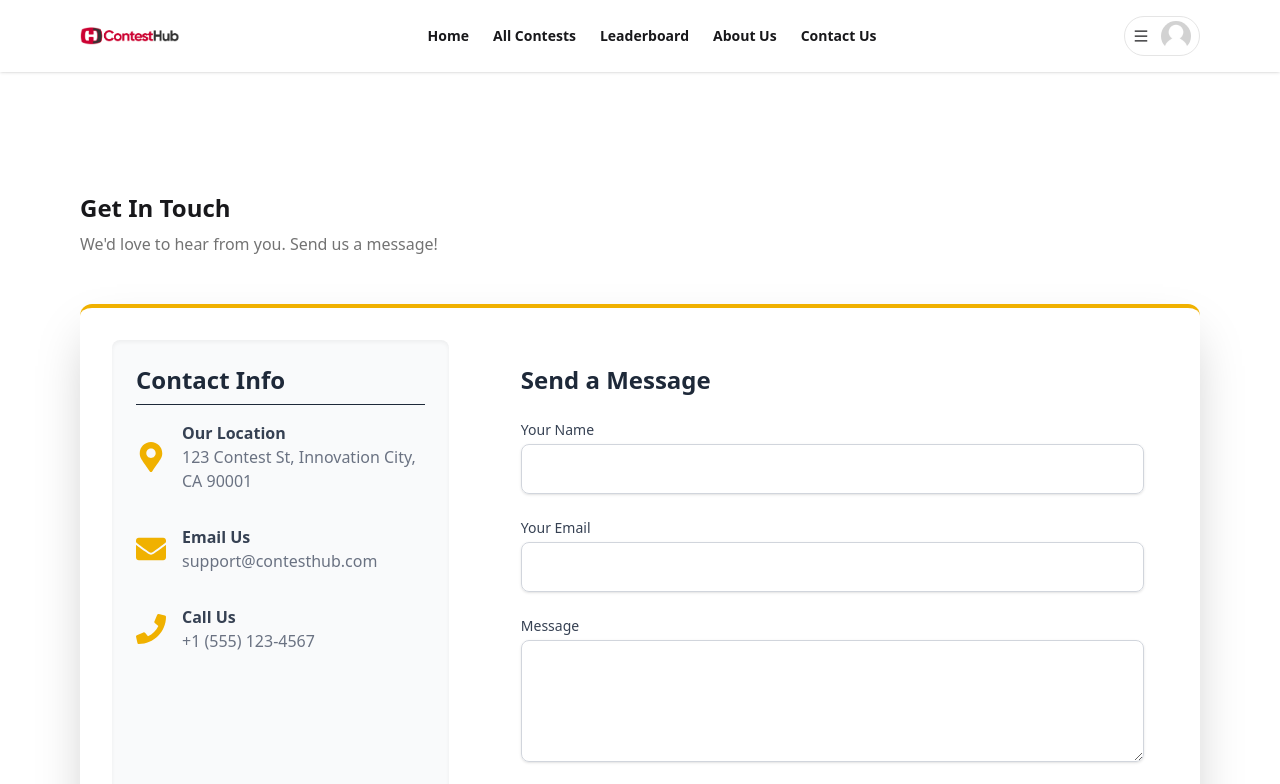
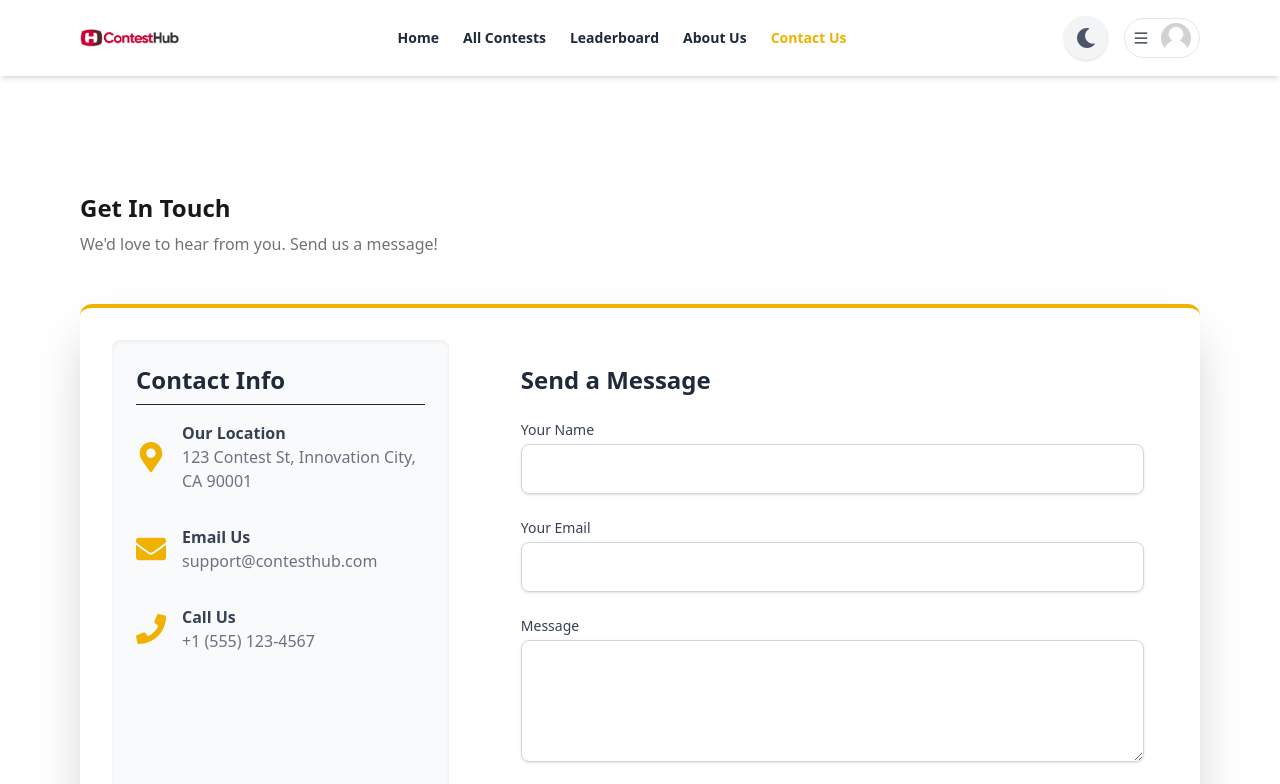
Before and after one commit to himel2535/contestHub-frontend, a React (Vite) app: page /contactUs in a window 1280 px wide. Shown: the top 784 px of the page. Built offline with nearby package versions, Linux system fonts and the light colour scheme; no server answers.

Commit message:
add dark and light mode toggle

```diff
--- a/package.json
+++ b/package.json
@@ -19,12 +19,14 @@
     "date-fns": "^4.1.0",
     "dotenv": "^17.2.3",
     "firebase": "^12.6.0",
+    "next-themes": "^0.4.6",
     "react": "^19.2.0",
     "react-dom": "^19.2.0",
     "react-hook-form": "^7.68.0",
     "react-hot-toast": "^2.6.0",
     "react-icons": "^5.5.0",
     "react-is": "^19.2.3",
+    "react-loader-spinner": "^8.0.0",
     "react-router": "^7.9.6",
     "react-spinners": "^0.17.0",
     "recharts": "^3.5.1",
--- a/src/components/Shared/Navbar/Navbar.jsx
+++ b/src/components/Shared/Navbar/Navbar.jsx
@@ -1,55 +1,79 @@
 import Container from "../Container";
 import { AiOutlineMenu } from "react-icons/ai";
 import { useState } from "react";
-import { Link } from "react-router";
+
+import { NavLink, Link } from "react-router";
 import useAuth from "../../../hooks/useAuth";
 import avatarImg from "../../../assets/images/placeholder.jpg";
 import logo4 from "../../../assets/images/logo4.png";
+import useTheme from "../../../hooks/useTheme";
+import { FaSun, FaMoon } from "react-icons/fa";
 
 const Navbar = () => {
   const { user, logOut } = useAuth();
   const [isOpen, setIsOpen] = useState(false);
 
+  const { theme, toggleTheme } = useTheme();
+
+  const linkClass = ({ isActive }) =>
+    `transition ${
+      isActive
+        ? "text-yellow-500 dark:text-yellow-400"
+        : "hover:text-yellow-400"
+    }`;
+  const mobileLinkClass = ({ isActive }) =>
+    `px-4 py-3 hover:bg-neutral-100 dark:hover:bg-gray-700 ${
+      isActive
+        ? "text-yellow-500 dark:text-yellow-400 bg-neutral-50 dark:bg-gray-700"
+        : ""
+    }`;
   return (
-    <div className="fixed w-full bg-white z-10 shadow-sm">
+    <div className="fixed w-full bg-white dark:bg-gray-900 z-10 shadow-md transition-colors duration-300">
       <div className="py-4">
         <Container>
-          <div className="flex items-center justify-between">
+          <div className="flex items-center justify-between text-gray-800 dark:text-gray-200">
             {/* LEFT — Logo */}
-            <Link to="/">
+            <NavLink to="/">
               <img src={logo4} alt="logo" width="100" height="100" />
-            </Link>
+            </NavLink>
 
             {/* CENTER — Routes (desktop only) */}
             <div className="hidden md:flex gap-6 text-sm font-semibold">
-              <Link to="/" className="hover:text-blue-600 transition">
+              <NavLink to="/" className={linkClass}>
                 Home
-              </Link>
-              <Link
-                to="/all-contests"
-                className="hover:text-blue-600 transition"
-              >
+              </NavLink>
+              <NavLink to="/all-contests" className={linkClass}>
                 All Contests
-              </Link>
-              <Link
-                to="/leaderboard"
-                className="hover:text-blue-600 transition"
-              >
+              </NavLink>
+              <NavLink to="/leaderboard" className={linkClass}>
                 Leaderboard
-              </Link>
-              <Link to="/aboutUs" className="hover:text-blue-600 transition">
+              </NavLink>
+              <NavLink to="/aboutUs" className={linkClass}>
                 About Us
-              </Link>
-              <Link to="/contactUs" className="hover:text-blue-600 transition">
+              </NavLink>
+              <NavLink to="/contactUs" className={linkClass}>
                 Contact Us
-              </Link>
+              </NavLink>
             </div>
 
-            {/* RIGHT — Avatar + Dropdown */}
+            {/* RIGHT — Theme Toggle + Avatar + Dropdown */}
+            <div className="flex items-center gap-2 md:gap-4">
+              <button
+                onClick={toggleTheme}
+                aria-label="Toggle Dark/Light Theme"
+                className="p-3 rounded-full bg-gray-100 dark:bg-gray-800 text-gray-600 dark:text-yellow-400 transition-colors duration-300 shadow-sm hover:shadow-lg focus:outline-none focus:ring-2 focus:ring-yellow-500"
+              >
+                {theme === "dark" ? (
+                  <FaSun className="text-xl" />
+                ) : (
+                  <FaMoon className="text-xl" />
+                )}
+              </button>
+
               <div className="relative">
                 <div
                   onClick={() => setIsOpen(!isOpen)}
-                className="p-4 md:py-1 md:px-2 border border-neutral-200 flex items-center gap-3 rounded-full cursor-pointer hover:shadow-md transition"
+                  className="p-4 md:py-1 md:px-2 border border-neutral-200 dark:border-gray-700 dark:bg-gray-800 flex items-center gap-3 rounded-full cursor-pointer hover:shadow-md transition"
                 >
                   <AiOutlineMenu />
                   <div className="hidden md:block">
@@ -64,55 +88,60 @@ const Navbar = () => {
                   </div>
                 </div>
 
-              {/* DROPDOWN MENU */}
                 {isOpen && (
-                <div className="absolute rounded-xl shadow-md w-[60vw] md:w-[12vw] bg-white overflow-hidden right-0 top-12 text-sm">
+                  <div className="absolute rounded-xl shadow-md w-max min-w-[200px] md:w-[12vw] bg-white dark:bg-gray-800 dark:text-gray-200 overflow-hidden right-0 top-12 text-sm z-50">
                     <div className="flex flex-col cursor-pointer">
+                      <div className="px-4 py-3 md:hidden flex justify-between items-center border-b dark:border-gray-700 hover:bg-neutral-100 dark:hover:bg-gray-700">
+                        <span className="font-medium">Theme:</span>
+                        <button
+                          onClick={toggleTheme}
+                          aria-label="Toggle Dark/Light Theme"
+                          className="p-2 rounded-full bg-gray-200 dark:bg-gray-700 text-gray-800 dark:text-yellow-400 transition-colors duration-300"
+                        >
+                          {theme === "dark" ? (
+                            <FaSun className="text-lg" />
+                          ) : (
+                            <FaMoon className="text-lg" />
+                          )}
+                        </button>
+                      </div>
+
                       {/* Mobile routes */}
                       <div className="md:hidden flex flex-col cursor-pointer">
-                      <Link to="/" className="px-4 py-3 hover:bg-neutral-100">
+                        <NavLink to="/" className={mobileLinkClass}>
                           Home
-                      </Link>
-                      <Link
-                        to="/all-contests"
-                        className="px-4 py-3 hover:bg-neutral-100"
-                      >
+                        </NavLink>
+                        <NavLink to="/all-contests" className={mobileLinkClass}>
                           All Contests
-                      </Link>
-                      <Link
-                        to="/leaderboard"
-                        className="px-4 py-3 hover:bg-neutral-100"
-                      >
+                        </NavLink>
+                        <NavLink to="/leaderboard" className={mobileLinkClass}>
                           Leaderboard
-                      </Link>
-                      <Link
-                        to="/aboutUs"
-                        className="px-4 py-3 hover:bg-neutral-100"
-                      >
+                        </NavLink>
+                        <NavLink to="/aboutUs" className={mobileLinkClass}>
                           About Us
-                      </Link>
-                      <Link
-                        to="/contactUs"
-                        className="px-4 py-3 hover:bg-neutral-100"
-                      >
+                        </NavLink>
+                        <NavLink to="/contactUs" className={mobileLinkClass}>
                           Contact Us
-                      </Link>
+                        </NavLink>
                       </div>
 
                       {user ? (
                         <>
-                        <Link to="/" className="px-4 py-3 hover:bg-neutral-100">
+                          <Link
+                            to="/"
+                            className="px-4 py-3 hover:bg-neutral-100 dark:hover:bg-gray-700"
+                          >
                             {user?.displayName}
                           </Link>
                           <Link
                             to="/dashboard"
-                          className="px-4 py-3 hover:bg-neutral-100"
+                            className="px-4 py-3 hover:bg-neutral-100 dark:hover:bg-gray-700"
                           >
                             Dashboard
                           </Link>
                           <div
                             onClick={logOut}
-                          className="px-4 py-3 hover:bg-neutral-100 cursor-pointer"
+                            className="px-4 py-3 hover:bg-neutral-100 dark:hover:bg-gray-700 cursor-pointer"
                           >
                             Logout
                           </div>
@@ -121,13 +150,13 @@ const Navbar = () => {
                         <>
                           <Link
                             to="/login"
-                          className="px-4 py-3 hover:bg-neutral-100"
+                            className="px-4 py-3 hover:bg-neutral-100 dark:hover:bg-gray-700"
                           >
                             Login
                           </Link>
                           <Link
                             to="/signup"
-                          className="px-4 py-3 hover:bg-neutral-100"
+                            className="px-4 py-3 hover:bg-neutral-100 dark:hover:bg-gray-700"
                           >
                             Sign Up
                           </Link>
@@ -138,6 +167,7 @@ const Navbar = () => {
                 )}
               </div>
             </div>
+          </div>
         </Container>
       </div>
     </div>
--- /dev/null
+++ b/src/components/Shared/ThemeToggle.jsx
@@ -0,0 +1,27 @@
+
+
+import React from "react";
+import { FaSun, FaMoon } from "react-icons/fa";
+import useTheme from "../../hooks/useTheme";
+
+
+const ThemeToggle = () => {
+  const [theme, toggleTheme] = useTheme();
+
+  return (
+    <button
+      onClick={toggleTheme}
+      aria-label="Toggle Dark/Light Theme"
+
+      className="p-3 rounded-full bg-gray-200 dark:bg-gray-700 text-gray-800 dark:text-yellow-400 transition-colors duration-300 shadow-md hover:shadow-lg focus:outline-none focus:ring-2 focus:ring-yellow-500"
+    >
+      {theme === "dark" ? (
+        <FaSun className="text-xl" />
+      ) : (
+        <FaMoon className="text-xl" />
+      )}
+    </button>
+  );
+};
+
+export default ThemeToggle;
--- /dev/null
+++ b/src/hooks/useTheme.jsx
@@ -0,0 +1,28 @@
+import { useEffect, useState } from "react";
+
+const useTheme = () => {
+  const [theme, setTheme] = useState(() => {
+    return localStorage.getItem("theme") || "light";
+  });
+
+  useEffect(() => {
+    document.documentElement.setAttribute("data-theme",theme)
+    // const html = document.documentElement;
+
+    // if (theme === "dark") {
+    //   html.classList.add("dark");
+    // } else {
+    //   html.classList.remove("dark");
+    // }
+
+    localStorage.setItem("theme", theme);
+  }, [theme]);
+
+  const toggleTheme = () => {
+    setTheme(prev => (prev === "dark" ? "light" : "dark"));
+  };
+
+  return { theme, toggleTheme };
+};
+
+export default useTheme;
--- a/src/index.css
+++ b/src/index.css
@@ -1,2 +1,9 @@
 @import 'tailwindcss';
-@plugin "daisyui";
+/* @plugin "daisyui"; */
+
+/* @custom-variant dark (&:where(.dark, .dark *)); */
+
+@plugin "daisyui" {
+  themes: light --default, dark --prefersdark;
+}
+@custom-variant dark (&:where([data-theme=dark], [data-theme=dark] *));
--- a/src/main.jsx
+++ b/src/main.jsx
@@ -1,3 +1,5 @@
+// src/main.jsx বা src/index.jsx (আপডেট করা কোড)
+
 import { StrictMode } from "react";
 import { createRoot } from "react-dom/client";
 import "./index.css";
@@ -8,18 +10,46 @@ import { Toaster } from "react-hot-toast";
 import { QueryClient, QueryClientProvider } from "@tanstack/react-query";
 import { ReactQueryDevtools } from "@tanstack/react-query-devtools";
 import AosWrapper from "./AosWrapper.jsx";
+import { ThemeProvider } from "next-themes";
 
 const queryClient = new QueryClient();
 
 createRoot(document.getElementById("root")).render(
   <div>
     <QueryClientProvider client={queryClient}>
-      <AuthProvider>
-        <AosWrapper>
-          <RouterProvider router={router} />
-          <Toaster position="top-right" reverseOrder={false} />
-        </AosWrapper>
-      </AuthProvider>
+      <ThemeProvider attribute="class" defaultTheme="light">
+        <AuthProvider>
+          <AosWrapper>
+            <RouterProvider router={router} />
+
+            <Toaster
+              position="top-right"
+              reverseOrder={false}
+              toastOptions={{
+                style: {
+                  border: "1px solid #eab308",
+                  padding: "16px",
+                  color: "#1f2937",
+                },
+
+                success: {
+                  iconTheme: {
+                    primary: "#eab308",
+                    secondary: "#fef3c7",
+                  },
+                  style: {
+                    background: "#fffbeb",
+                    color: "#b45309",
+                    border: "1px solid #fcd34d",
+                  },
+                },
+
+                error: {},
+              }}
+            />
+          </AosWrapper>
+        </AuthProvider>
+      </ThemeProvider>
       <ReactQueryDevtools initialIsOpen={false} />
     </QueryClientProvider>
   </div>
```
Also changed, not shown: index.html (+5 -3 lines), src/components/Shared/LoadingSpinner.jsx (+15 -2 lines), src/pages/ContactUs/ContactUs.jsx (+41 -5 lines), src/pages/Dashboard/Admin/AdminContactMessages.jsx (+8 -27 lines), src/layouts/MainLayout.jsx (line endings or trailing spaces), 1 other file (tests, documents, lock files or other folders). Lines whose indentation alone changed are shown as unchanged.
